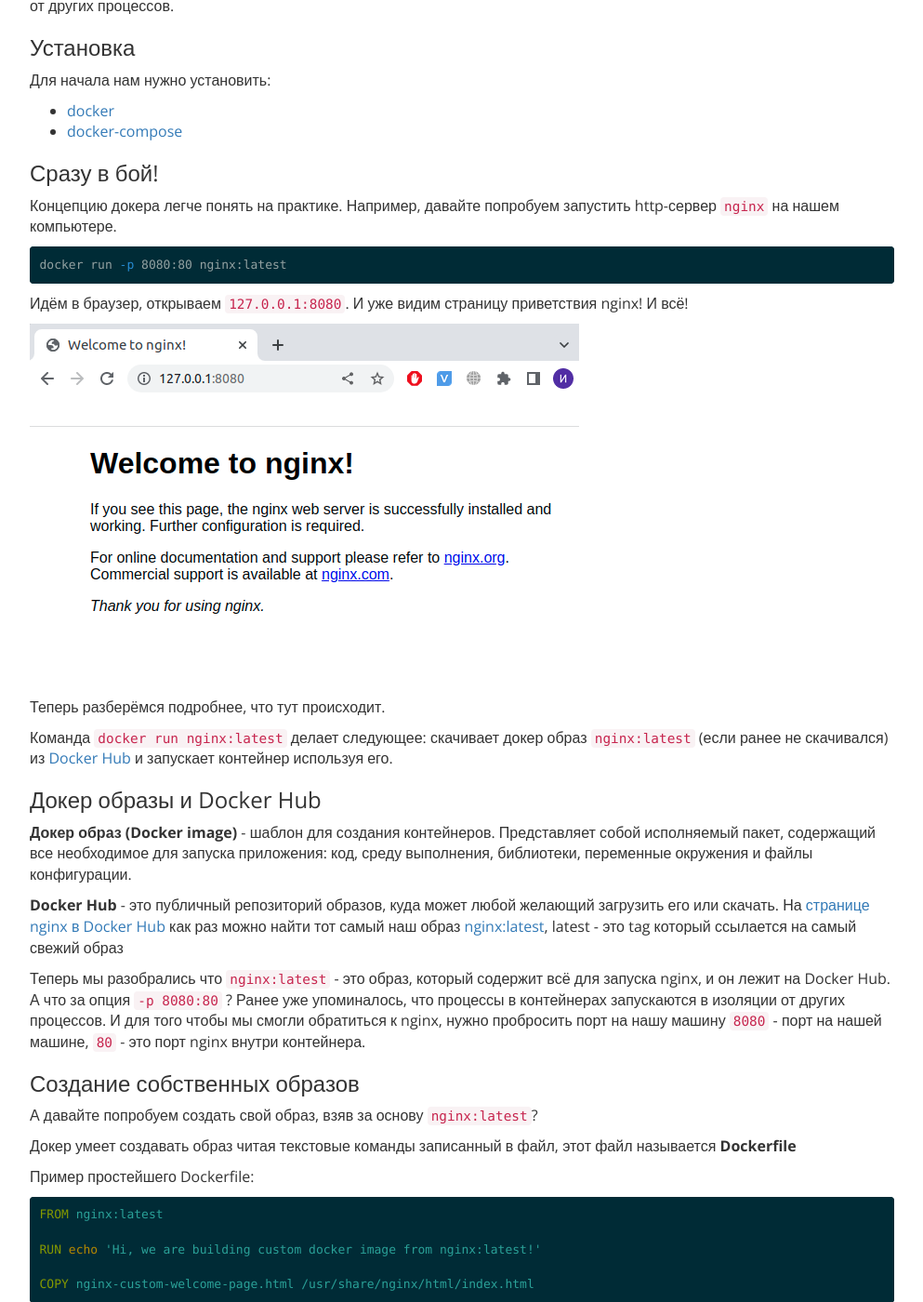
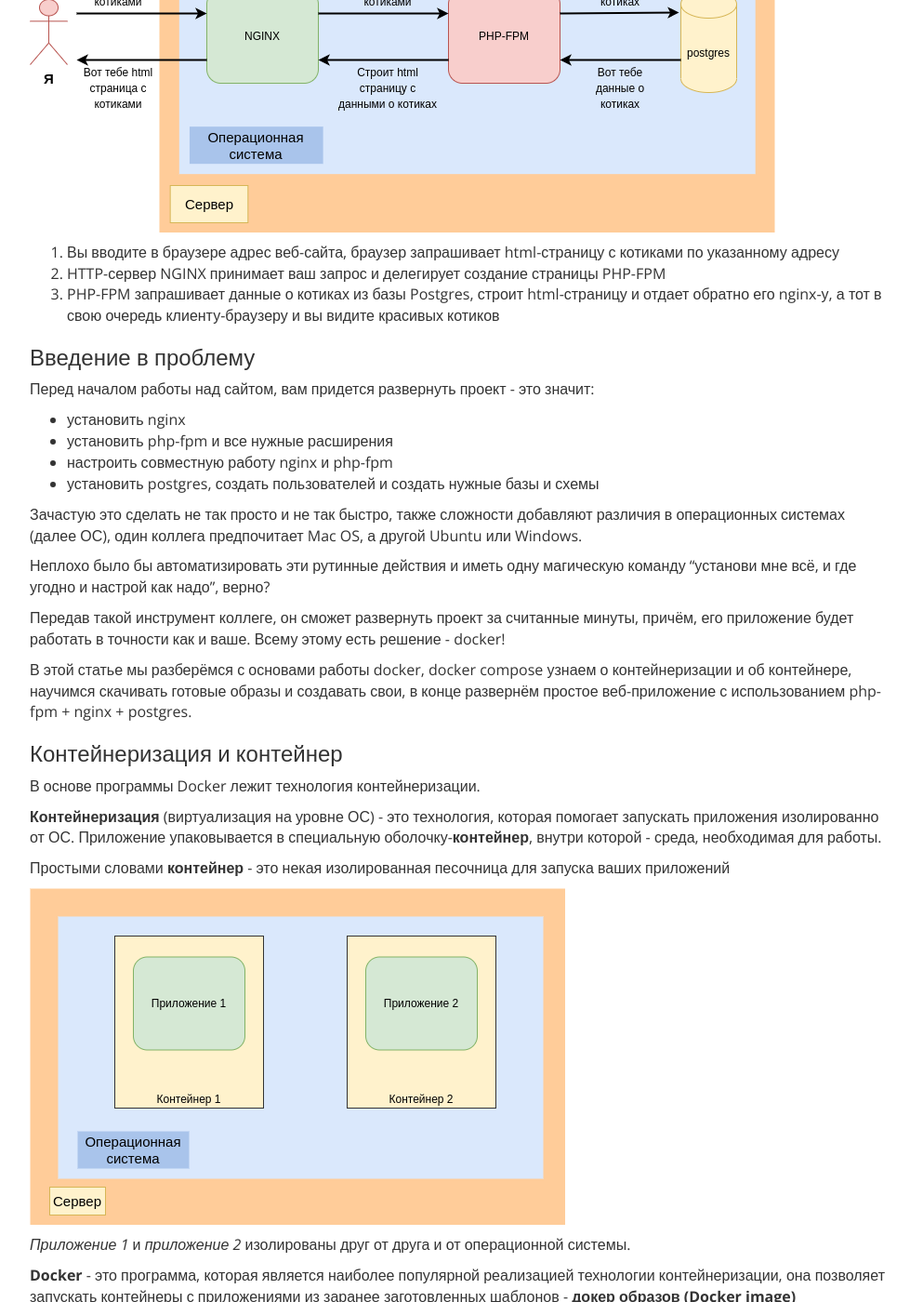
Before and after one commit to ildarsaitkulov/ildarsaitkulov.github.io, a Jekyll site: the page built from _posts/2021-11-19-docker-for-kids.md, in a window 1280 px wide and 1400 px high, scrolled down 342 px. Shown: the whole window at 93% size, without its empty margins (143-1136 px from the left). Built offline with Jekyll 4.4.1, drawn with Linux system fonts in a browser that asks for light colours; nearby versions of some CDN libraries; comment, search, counter and statistics services are not loaded; some of the changed text lies outside the part shown.

Commit message:
+first draft

```diff
--- a/_posts/2021-11-19-docker-for-kids.md
+++ b/_posts/2021-11-19-docker-for-kids.md
@@ -11,15 +11,58 @@
 ## Docker для самых маленьких. php-fpm + nginx + postgres
 
 
-Представьте что вы приходите в новый проект, и для начала вам нужно его развернуть. И как было бы круто иметь магическую команду "установи мне всё и где угодно", неплохо верно?
-Решение есть - docker! В этой статье мы разберёмся с основами работы docker, и в конце развернём простое веб-приложение с использованием php-fpm + nginx + postgres.
+Представьте что вы приходите в качестве разработчика в новую компанию у которого есть веб-сайт.  Для его работы нужны допустим nginx, php-fpm и postgres, вот схематично как работает веб-сайт компании:
 
 
-**Docker** - это открытая платформа для разработки, доставки и запуска приложений. Базовым элементом которого являются контейнеры.
+![enter image description here](https://ildarsaitkulov.github.io/assets/img/posts/docker-for-kids/web_site_example.drawio.png "enter image title here")
 
-### Контейнер
 
-Простыми словами **контейнер** - это некая песочница для запуска одного процесса на вашей машине которая изолирована от других процессов.
+1. Вы вводите в браузере адрес веб-сайта, браузер запрашивает html-страницу с котиками по указанному адресу
+2. HTTP-сервер NGINX принимает ваш запрос и делегирует создание страницы PHP-FPM
+3. PHP-FPM запрашивает данные о котиках из базы Postgres, строит html-страницу и отдает обратно его nginx-у, а тот в свою очередь клиенту-браузеру и вы видите красивых котиков
+
+
+### Введение в проблему
+
+Перед началом работы над сайтом, вам придется развернуть проект - это значит:
+- установить nginx
+- установить php-fpm и все нужные расширения
+- настроить совместную работу nginx и php-fpm
+- установить postgres, создать пользователей и создать нужные базы и схемы
+
+Зачастую это сделать не так просто и не так быстро, также сложности добавляют различия в операционных системах (далее ОС), один коллега предпочитает Mac OS, а другой Ubuntu или Windows.
+
+Неплохо было бы автоматизировать эти рутинные действия и иметь одну магическую команду “установи мне всё, и где угодно и настрой как надо”, верно?
+
+Передав такой инструмент коллеге, он сможет развернуть проект за считанные минуты, причём, его приложение будет работать в точности как и ваше. Всему этому есть решение - docker!
+
+В этой статье мы разберёмся с основами работы docker, docker compose узнаем о контейнеризации и об контейнере, научимся скачивать готовые образы и создавать свои, в конце развернём простое веб-приложение с использованием php-fpm + nginx + postgres.
+
+
+### Контейнеризация и контейнер
+
+В основе программы Docker лежит технология контейнеризации.
+
+
+**Контейнеризация** (виртуализация на уровне ОС) - это технология, которая помогает запускать приложения изолированно от ОС. Приложение упаковывается в специальную оболочку-**контейнер**, внутри которой - среда, необходимая для работы.
+
+Простыми словами **контейнер** - это некая изолированная песочница для запуска ваших приложений
+
+
+![enter image description here](https://ildarsaitkulov.github.io/assets/img/posts/docker-for-kids/containerization_example.drawio.png "enter image title here")
+
+_Приложение 1_ и _приложение 2_ изолированы друг от друга и от операционной системы.
+
+
+**Docker** - это программа, которая является наиболее популярной реализацией технологии контейнеризации, она позволяет запускать контейнеры с приложениями из заранее заготовленных шаблонов - **докер образов (Docker image)**
+
+Для чего вам может понадобиться докер:
+- запуск изолированных приложений, и управление ими
+- ускорение и автоматизация развертывания приложений
+- доставка этих приложений до серверов
+- масштабирование
+- запуск на одном компьютере разных версий одной программы
+
 
 ### Установка
 
@@ -42,15 +85,21 @@
 
 Теперь разберёмся подробнее, что тут происходит.
 
-Команда `docker run nginx:latest` делает следующее: скачивает докер образ `nginx:latest` (если ранее не скачивался) из [Docker Hub](https://hub.docker.com/) и запускает контейнер используя его.
+![enter image description here](https://ildarsaitkulov.github.io/assets/img/posts/docker-for-kids/docker_run_nginx.drawio.png "enter image title here")
 
-### Докер образы и Docker Hub
+
+
+Команда `docker run -p 8080:80 nginx:latest` делает следующее:
+1. Скачивает докер образ `nginx:latest` (если ранее не скачивался) из [Docker Hub](https://hub.docker.com/)
+2. Запускает контейнер используя этот докер образ
+3. Ранее уже упоминалось, что процессы в контейнерах запускаются в изоляции от ОС, то есть все порты между ОС и Docker-контейнером закрыты. И для того чтобы мы смогли обратиться к nginx, нужно пробросить порт. Как раз для этого служит опция `-p 8080:80` , **80** - порт nginx-а внутри контейнера, **8080** - порт в локальной сети ОС.
+
+
 
 **Докер образ (Docker image)** - шаблон для создания контейнеров. Представляет собой исполняемый пакет, содержащий все необходимое для запуска приложения: код, среду выполнения, библиотеки, переменные окружения и файлы конфигурации.
 
 **Docker Hub** - это публичный репозиторий образов, куда может любой желающий загрузить его или скачать. На [странице nginx в Docker Hub](https://hub.docker.com/_/nginx?tab=tags) как раз можно найти тот самый наш образ [nginx:latest](https://hub.docker.com/layers/nginx/library/nginx/latest/images/sha256-b6a3554b020680898ad2d36f2211e03154766cb9841bf46f64d6259b12c3af5c?context=explore), latest - это tag который ссылается на самый свежий образ
 
-Теперь мы разобрались что `nginx:latest` - это образ, который содержит всё для запуска nginx, и он лежит на Docker Hub. А что за опция `-p 8080:80` ? Ранее уже упоминалось, что процессы в контейнерах запускаются в изоляции от других процессов. И для того чтобы мы смогли обратиться к nginx, нужно пробросить порт на нашу машину `8080` - порт на нашей машине, `80` - это порт nginx внутри контейнера.
 
 ### Создание собственных образов
 
@@ -169,11 +218,16 @@
     driver: bridge
 {% endhighlight %}
 
-Из этого всего, думаю, стоит пояснить про volumes.
 
-**Volumes** - это механизм для хранения данных вне контейнера, т.е на нашей хост машине.  И решает проблему совместного использования файлов.
 
-И про **networks**. Подключая контейнеры к общей сети `test-network`, мы получаем возможность обращаться к нужному контейнеру по имени сервиса.
+
+Давайте разбираться что тут происходит и посмотрим на рисунок.
+
+![enter image description here](https://ildarsaitkulov.github.io/assets/img/posts/docker-for-kids/docker-compose.drawio.png "enter image title here")
+
+Из этого всего, думаю, стоит пояснить про:
+1. Мы помним что каждое приложение в контейнере находится в изоляции. `test-network` объединяет все контейнеры в одну сеть, и это позволяет обращаться к нужному контейнеру по имени сервиса.
+2. **Volumes** - это механизм для хранения данных вне контейнера, т.е в файловой системе нашей ОС. И решает проблему совместного использования файлов.
 
 Все примеры, а так же исходники dockerFile-ов можно взять из репозитория на [https://github.com/ildarsaitkulov/docker-for-kids](https://github.com/ildarsaitkulov/docker-for-kids)
 
```
